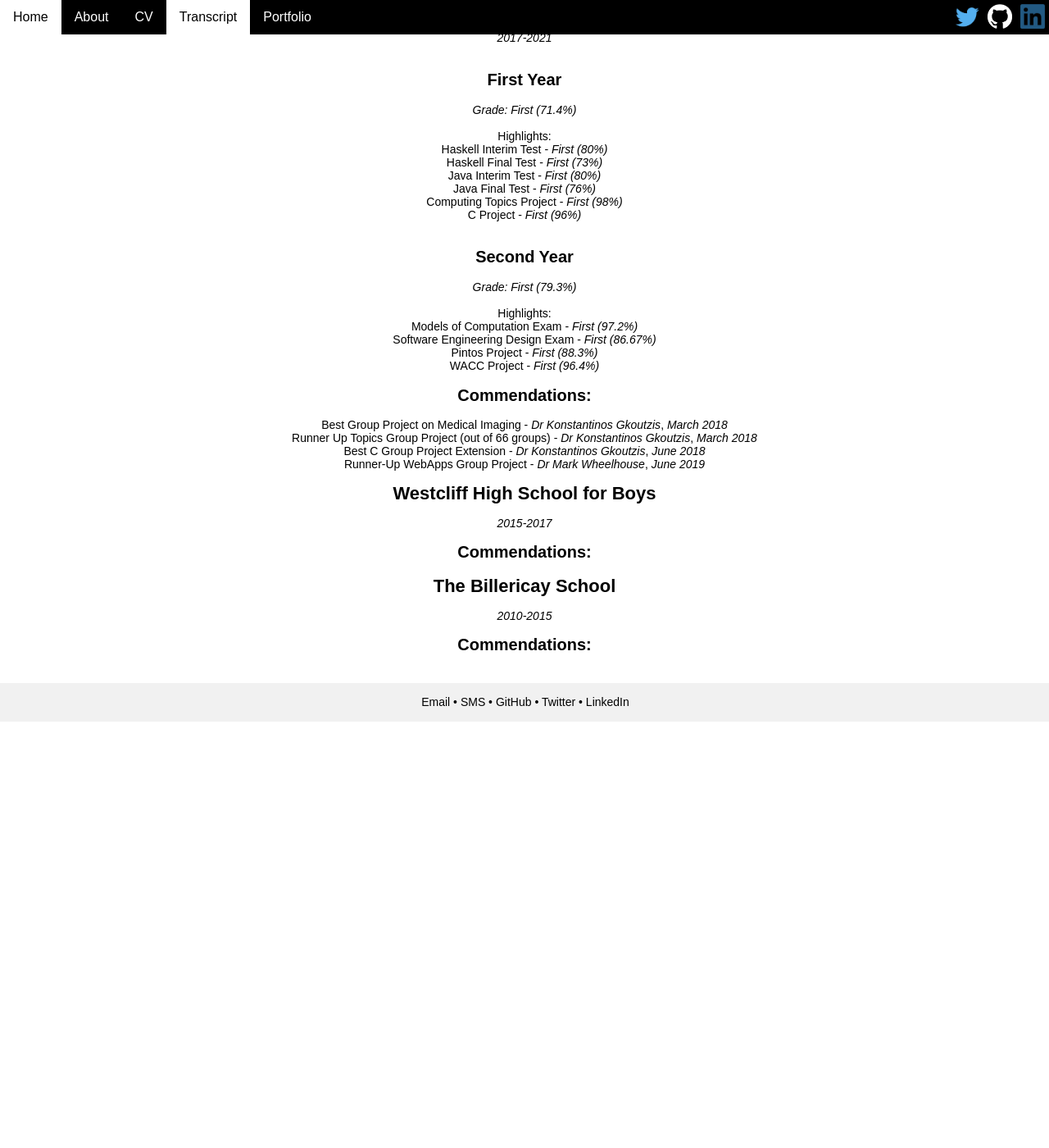
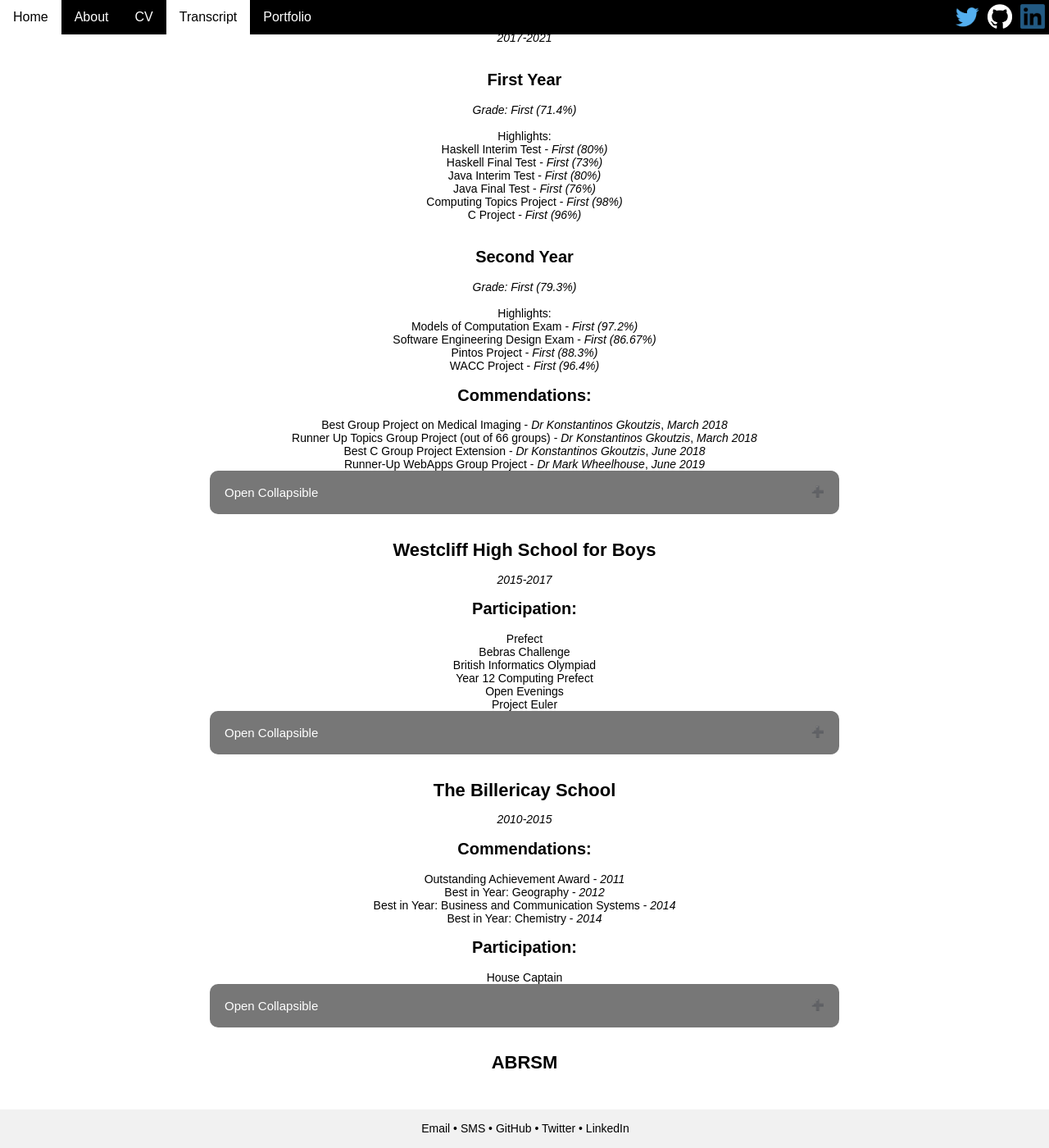
Before and after one commit to jackmorrison12/JackMorrisonBeta, a Jekyll site: the page built from transcript.html, in a window 1280 px wide and 1400 px high, scrolled down 520 px. Shown: the whole window at 82% size. Built offline with Jekyll 4.4.1, drawn with Linux system fonts in a browser that asks for light colours; nearby versions of some CDN libraries.

Commit message:
Adds more grades to transcript

```diff
--- a/_data/results.yml
+++ b/_data/results.yml
@@ -47,8 +47,13 @@
     - name: A Levels
     - name: AS Levels
     - name: Other Qualifications
-
   participation:
+    - Prefect
+    - Bebras Challenge
+    - British Informatics Olympiad
+    - Year 12 Computing Prefect
+    - Open Evenings
+    - Project Euler
 
 - name: The Billericay School
   dates: 2010-2015
@@ -56,4 +61,26 @@
     - name: GCSEs
     - name: Other Qualifications
   participation:
+    - House Captain
   commendations:
+    - name: Outstanding Achievement Award
+      date: 2011
+    - name: "Best in Year: Geography"
+      date: 2012
+    - name: "Best in Year: Business and Communication Systems"
+      date: 2014
+    - name: "Best in Year: Chemistry"
+      date: 2014
+
+- name: ABRSM
+  qualifications:
+    - name: Piano
+      grades:
+        - name: Grade 1
+          score: Pass
+        - name: Grade 2
+          score: Pass
+        - name: Grade 3
+          score: Pass
+        - name: Grade 4
+          score: Merit
--- a/transcript.html
+++ b/transcript.html
@@ -7,10 +7,12 @@ permalink: /transcript/
 This page is currently highly experimental
 <br>
 
+
+{% for item in site.data.results %}
+
     {% include collapsible.html%}
     <br>
 
-{% for item in site.data.results %}
     <h1>{{item.name}}</h1>
     <i>{{item.dates}}</i>
     <br>
@@ -26,11 +28,22 @@ This page is currently highly experimental
 
     {% endfor %}
 
+    {% if item.commendations %}
         <h2>Commendations:</h2>
         {% for comm in item.commendations %}
                 {{comm.name}} -
+                {% if comm.awarder %}
                     <i>{{comm.awarder}}</i>,
+                {% endif %}
                 <i>{{comm.date}}</i> <br>
         {% endfor %}
+    {% endif %}
+
+    {% if item.participation %}
+    <h2>Participation:</h2>
+    {% for p in item.participation %}
+            {{p}}<br>
+    {% endfor %}
+{% endif %}
 
 {% endfor %}
```
Lines whose indentation alone changed are shown as unchanged.
